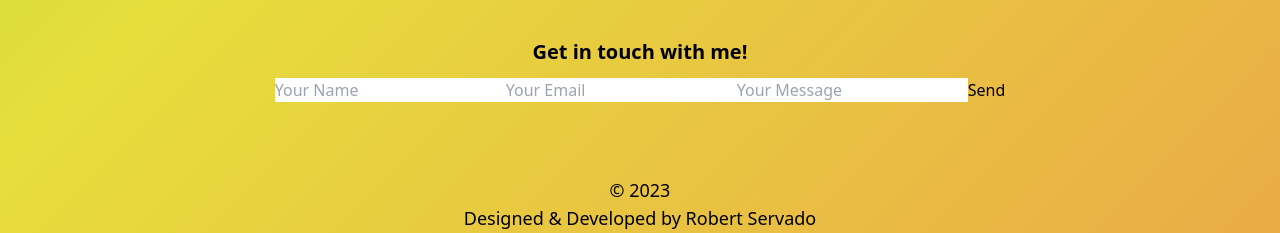
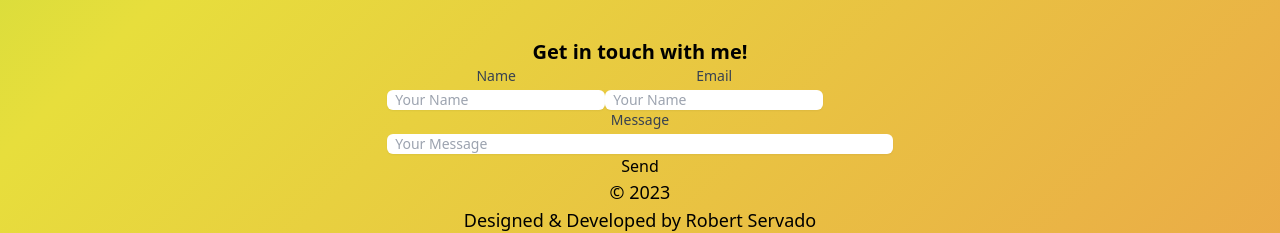
Before and after one commit to ArjayS/channelbranch, a React (Create React App) app: page / in a window 1280 px wide. Shown: the part 528-761 px from the top of the page. Built offline with nearby package versions, Linux system fonts and the light colour scheme.

Commit message:
Modified Contact.jsx form format

```diff
--- a/src/components/Contact.jsx
+++ b/src/components/Contact.jsx
@@ -14,8 +14,9 @@ const Contact = () => {
   const [status, setStatus] = useState({});
 
   return (
-    <div className="flex flex-col justify-center">
-      <form
+    <div className="flex flex-col justify-center w-9/12">
+      {/* OLD DESIGN */}
+      {/* <form
         action="https://formsubmit.co/servadorobert@gmail.com"
         method="POST"
         className="mt-3"
@@ -24,6 +25,63 @@ const Contact = () => {
         <input type="email" name="email" placeholder="Your Email" required />
         <input type="text" name="message" placeholder="Your Message" required />
         <button type="submit">Send</button>
+      </form> */}
+      {/* OLD DESIGN */}
+      <form>
+        <div className="flex flex-row items-between">
+          <div>
+            <label
+              for="text"
+              className="block text-sm font-medium text-gray-700"
+            >
+              Name
+            </label>
+            <div className="relative mt-1 rounded-md shadow-sm">
+              <input
+                type="text"
+                name="name"
+                id="name"
+                className="block w-full rounded-md border-gray-300 pl-2 pr-2 focus:border-indigo-500 focus:ring-indigo-500 sm:text-sm"
+                placeholder="Your Name"
+                required
+              />
+            </div>
+          </div>
+          <div>
+            <label
+              for="text"
+              className="block text-sm font-medium text-gray-700"
+            >
+              Email
+            </label>
+            <div className="relative mt-1 rounded-md shadow-sm">
+              <input
+                type="email"
+                name="email"
+                id="email"
+                className="block w-full rounded-md border-gray-300 pl-2 pr-2 focus:border-indigo-500 focus:ring-indigo-500 sm:text-sm"
+                placeholder="Your Name"
+                required
+              />
+            </div>
+          </div>
+        </div>
+        <div>
+          <label for="text" className="block text-sm font-medium text-gray-700">
+            Message
+          </label>
+          <div className="relative mt-1 rounded-md shadow-sm">
+            <input
+              type="text"
+              name="message"
+              id="message"
+              className="block w-full rounded-md border-gray-300 pl-2 pr-2 focus:border-indigo-500 focus:ring-indigo-500 sm:text-sm"
+              placeholder="Your Message"
+              required
+            />
+          </div>
+        </div>
+        <button type="submit">Send</button>
       </form>
     </div>
   );
```
